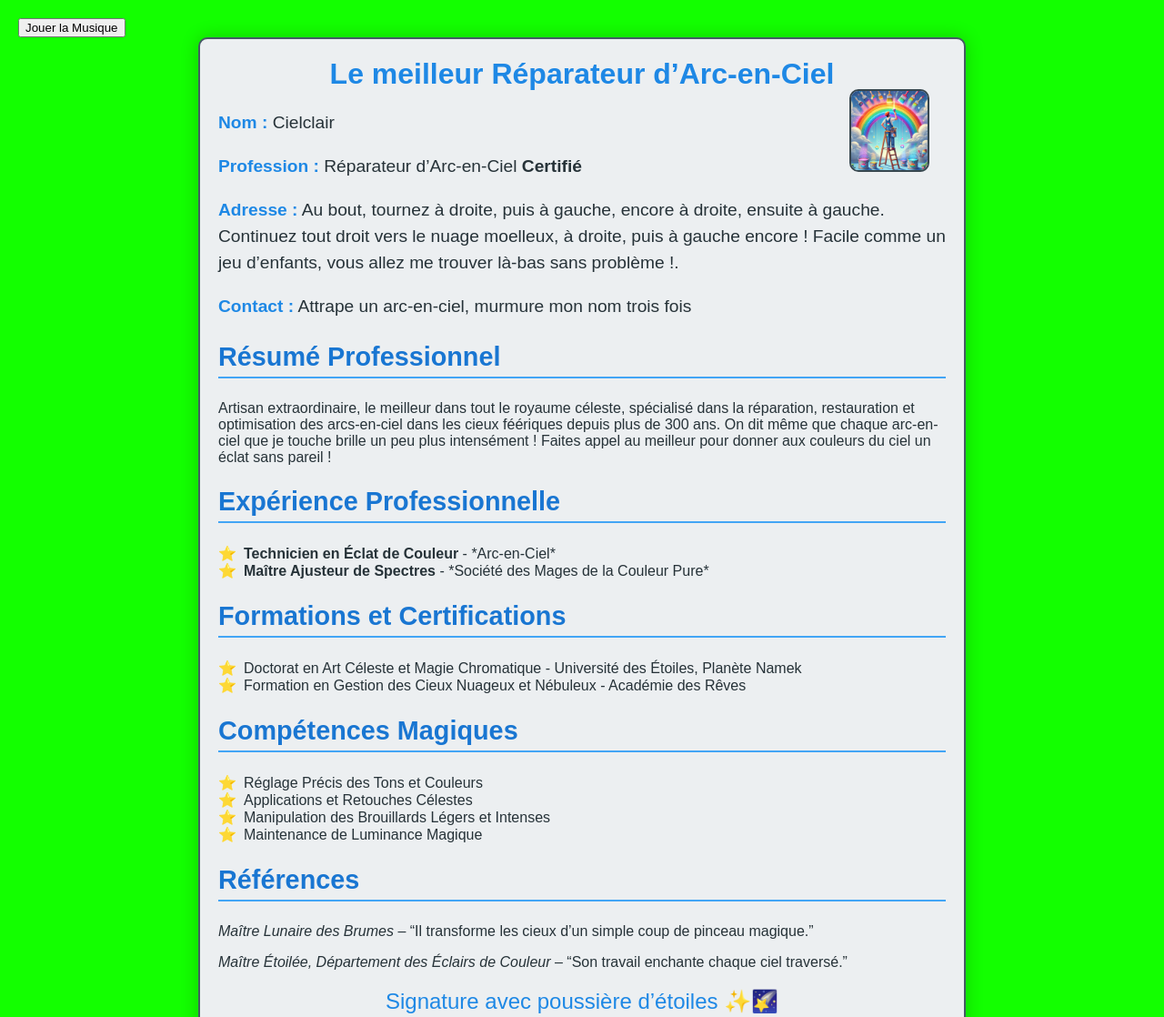
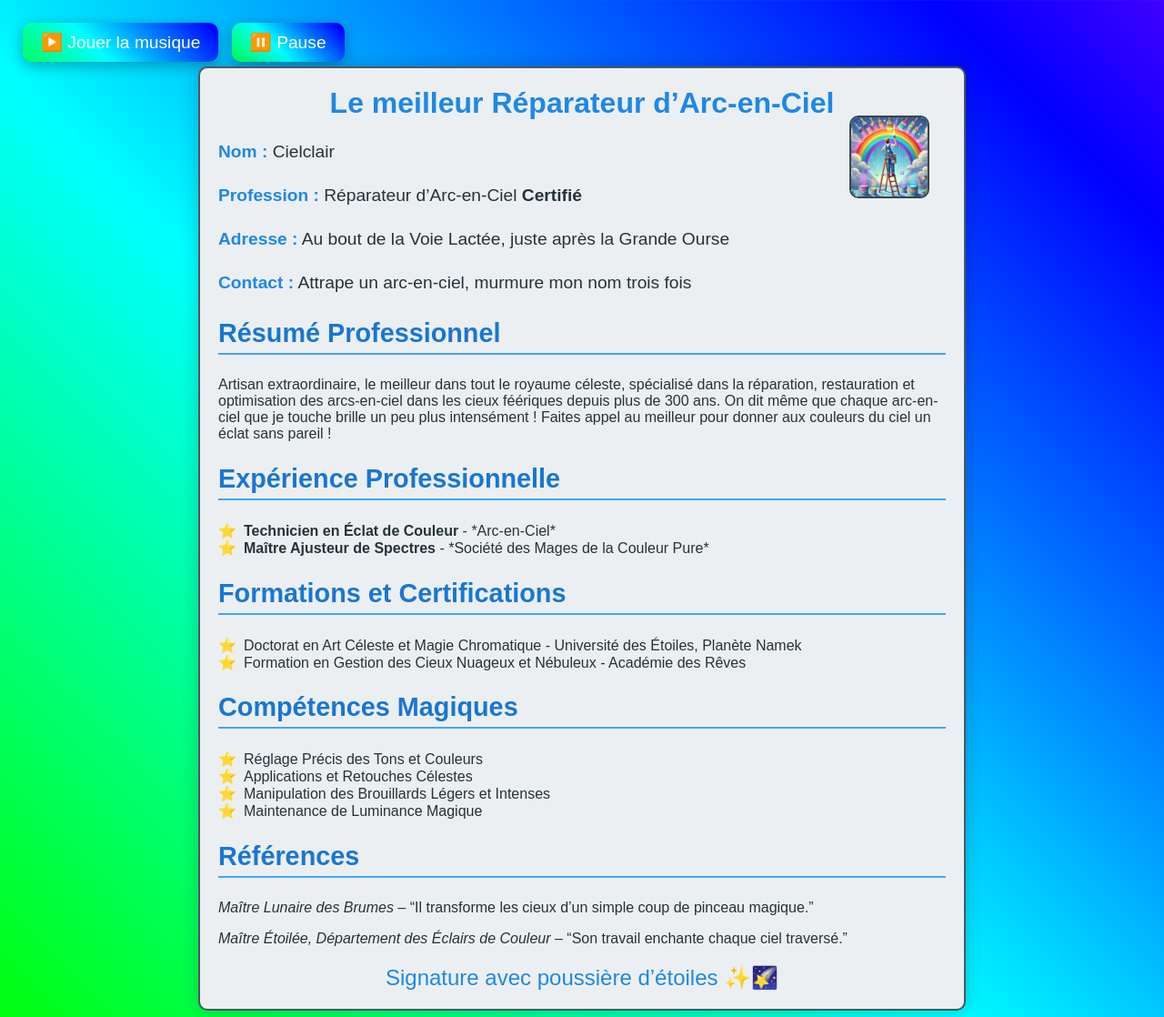
Before and after one commit to alikozmanov/CvArc, a plain HTML site: page index.html in a window 1280 px wide. Shown: the top 1118 px of the page at 91% size. Drawn offline with Linux system fonts and the light colour scheme.

Commit message:
Animation2

```diff
--- a/index.html
+++ b/index.html
@@ -12,8 +12,11 @@
   <audio id="background-music" loop>
     <source src="/source/music/lala.mp3" type="audio/mpeg">
   </audio>
-
-  <button onclick="document.getElementById('background-music').play()">Jouer la Musique</button>
+  <!-- Boutons de contrôle de la musique -->
+  <div>
+    <button onclick="document.getElementById('background-music').play()">▶️ Jouer la musique</button>
+    <button onclick="document.getElementById('background-music').pause()">⏸️ Pause</button>
+  </div>
 
   <div class="container">
     <div class="image-container">
@@ -23,10 +26,10 @@
     <h1>Le meilleur Réparateur d’Arc-en-Ciel</h1>
 
     <div class="info">
-      <p><span class="infotexte">Nom :</span> Cielclair</p>
-      <p><span class="infotexte">Profession :</span> Réparateur d’Arc-en-Ciel <strong>Certifié</strong></p>
-      <p><span class="infotexte">Adresse :</span> Au bout, tournez à droite, puis à gauche, encore à droite, ensuite à gauche. Continuez tout droit vers le nuage moelleux, à droite, puis à gauche encore ! Facile comme un jeu d’enfants, vous allez me trouver là-bas sans problème !.</p>
-      <p><span class="infotexte">Contact :</span> Attrape un arc-en-ciel, murmure mon nom trois fois</p>
+      <p><span class="info-texte">Nom :</span> Cielclair</p>
+      <p><span class="info-texte">Profession :</span> Réparateur d’Arc-en-Ciel <strong>Certifié</strong></p>
+      <p><span class="info-texte">Adresse :</span> Au bout de la Voie Lactée, juste après la Grande Ourse</p>
+      <p><span class="info-texte">Contact :</span> Attrape un arc-en-ciel, murmure mon nom trois fois</p>
     </div>
 
     <div class="section">
--- a/styles.css
+++ b/styles.css
@@ -1,23 +1,19 @@
+/* Arrière-plan du corps avec effet arc-en-ciel synchronisé */
 body {
     font-family: Arial, sans-serif;
     color: #263238;
     padding: 20px;
     margin: 0;
-    background-color: #2D348D;
-    animation: rainbow 15s infinite;
+    background: linear-gradient(45deg, #FF0000, #FF7F00, #FFFF00, #00FF00, #00FF7F, #00FFFF, #007FFF, #0000FF, #8B00FF, #FF00FF);
+    background-size: 300%;
+    animation: rainbowBackgroundSync 15s infinite linear;
 }
 
-@keyframes rainbow {
-    0%    {background-color: #FF0000;}
-    10%   {background-color: #FF7F00;}
-    20%   {background-color: #FFFF00;}
-    40%   {background-color: #00FF00;}
-    50%   {background-color: #00FF7F;}
-    60%   {background-color: #00FFFF;}
-    70%   {background-color: #007FFF;}
-    80%   {background-color: #0000FF;}
-    90%   {background-color: #8B00FF;}
-    100%  {background-color: #FF00FF;}
+/* Animation de l'arrière-plan arc-en-ciel, synchronisée avec les boutons */
+@keyframes rainbowBackgroundSync {
+    0% { background-position: 0% 50%; }
+    50% { background-position: 100% 50%; }
+    100% { background-position: 0% 50%; }
 }
 
 /* Container principal */
@@ -72,7 +68,7 @@ h1 {
     margin-bottom: 20px;
 }
 
-.infotexte {
+.info-texte {
     color: #1e88e5;
     font-weight: bold;
 }
@@ -106,6 +102,35 @@ ul li::before {
     color: #1e88e5;
 }
 
+/* Styles des boutons de musique */
+button {
+    background: linear-gradient(45deg, #FF0000, #FF7F00, #FFFF00, #00FF00, #00FF7F, #00FFFF, #007FFF, #0000FF, #8B00FF, #FF00FF);
+    background-size: 300%;
+    font-size: 1.2em;
+    color: white;
+    padding: 10px 20px;
+    border: none;
+    border-radius: 10px;
+    cursor: pointer;
+    transition: transform 0.2s ease;
+    box-shadow: 0 4px 15px rgba(0, 0, 0, 0.3);
+    margin: 5px;
+    animation: rainbowButton 15s infinite linear;
+}
+
+button:hover {
+    transform: scale(1.1);
+    box-shadow: 0 6px 20px rgba(0, 0, 0, 0.4);
+}
+
+/* Animation d'arc-en-ciel pour les boutons */
+@keyframes rainbowButton {
+    0%    { background-position: 0% 50%; }
+    50%   { background-position: 100% 50%; }
+    100%  { background-position: 0% 50%; }
+}
+
+
 /* Responsive */
 @media (max-width: 768px) {
     .container {
```
